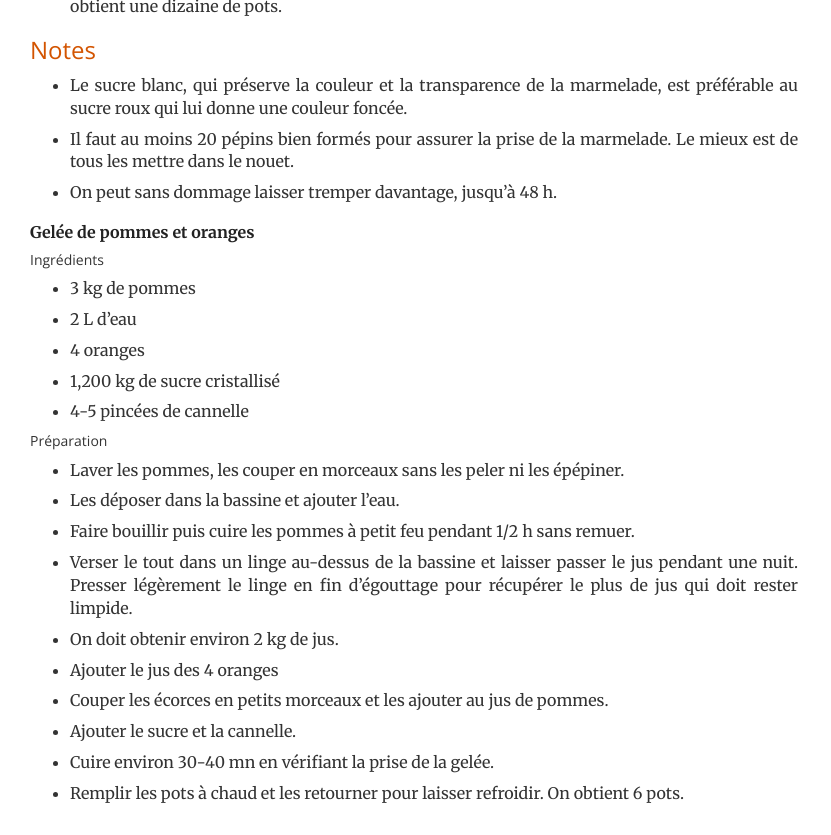
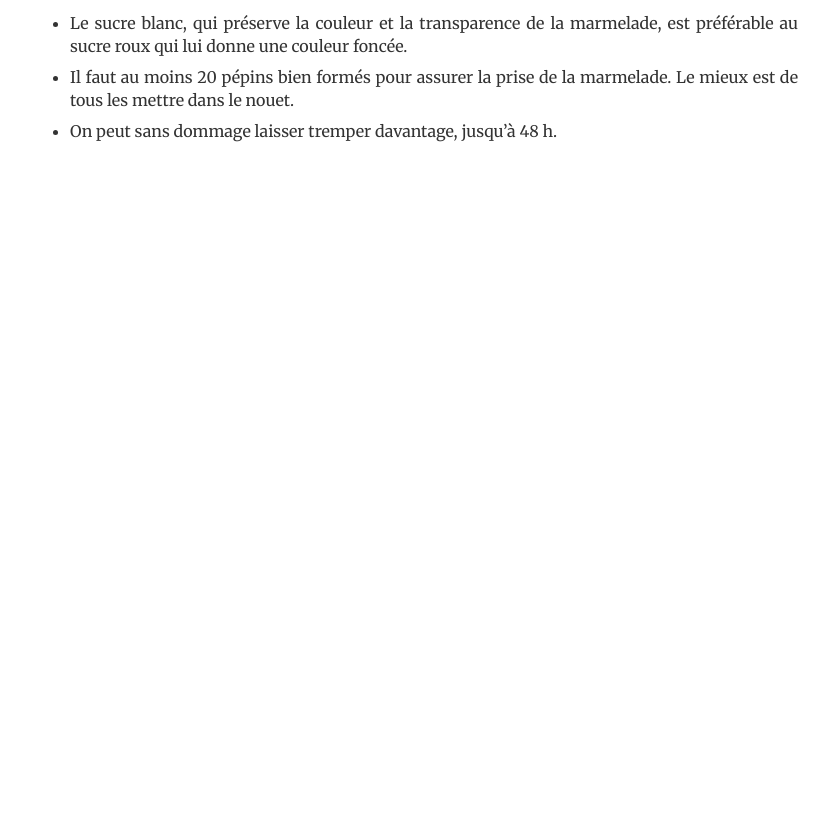
Before and after one commit to brignogan/brignogan.github.io, a Jekyll site: the page built from _posts/2020-03-27-marmelade-oranges.md, in a window 1280 px wide and 1400 px high, scrolled down 859 px, cut to the strip 565-1400 px from the top of the window. Shown: the whole strip, without its empty margins (0-831 px from the left). Built offline with Jekyll 4.4.1, drawn with Linux system fonts in a browser that asks for light colours; after the commit the page ends 1596 px from its top, so only the background shows below that; some of the changed text lies outside the part shown.

Commit message:
up-date des recettes
modification de la mise en page

```diff
--- a/_posts/2020-03-27-marmelade et gelée.md
+++ b/_posts/2020-03-27-marmelade-oranges.md
@@ -1,16 +1,16 @@
 ---
 layout: post
-title: Marmelade et gelée
+title: Marmelade d'oranges amères
 tag_category: famille
 tag_plat: dessert
 image: img/recette/.png
 temps_preparation: 120
 temps_cuisson: 135
 temps_repos: 1200
-nbre_personne: ‘pour 6 à 10 pots’
+nbre_personne: ‘pour 10 pots’
 ---
-La marmelade d'oranges amères est inspirée de la recette originelle due à l'écossais James Keller de Dundee qui l'inventa au XVIème siècle. Il ne faut pas rater la saison des oranges amères en janvier-février. La gelée de pommes et oranges a été mise au point pour utiliser les pommes du jardin de Saint-Pierre.
-#### **Marmelade d'oranges amères**
+La marmelade d'oranges amères est inspirée de la recette originelle due à l'écossais James Keller de Dundee qui l'inventa au XVIème siècle. Il ne faut pas rater la saison des oranges amères en janvier-février.
+
 ### Ingrédients
 * 1 kg d'oranges amères
 * 2 L d'eau
@@ -36,23 +36,3 @@ La marmelade d'oranges amères est inspirée de la recette originelle due à l'
 * Le sucre blanc, qui préserve la couleur et la transparence de la marmelade, est préférable au sucre roux qui lui donne une couleur foncée.
 * Il faut au moins 20 pépins bien formés pour assurer la prise de la marmelade. Le mieux est de tous les mettre dans le nouet.
 * On peut sans dommage laisser tremper davantage, jusqu'à 48 h.
-
-#### **Gelée de pommes et oranges**
-##### Ingrédients
-* 3 kg de pommes
-* 2 L d'eau
-* 4 oranges
-* 1,200 kg de sucre cristallisé
-* 4-5 pincées de cannelle
-
-##### Préparation
-* Laver les pommes, les couper en morceaux sans les peler ni les épépiner.
-* Les déposer dans la bassine et ajouter l'eau.
-* Faire bouillir puis cuire les pommes à petit feu pendant 1/2 h sans remuer.
-* Verser le tout dans un linge au-dessus de la bassine et laisser passer le jus pendant une nuit. Presser légèrement le linge en fin d'égouttage pour récupérer le plus de jus qui doit rester limpide.
-* On doit obtenir environ 2 kg de jus.
-* Ajouter le jus des 4 oranges
-* Couper les écorces en petits morceaux et les ajouter au jus de pommes.
-* Ajouter le sucre et la cannelle.
-* Cuire environ 30-40 mn en vérifiant la prise de la gelée.
-* Remplir les pots à chaud et les retourner pour laisser refroidir. On obtient 6 pots.
```
Also changed, not shown: _posts/2020-02-22-confitures.md (+1 -1 lines), _posts/2020-03-27- gelee-pomme.md (added, +31 -0 lines).
